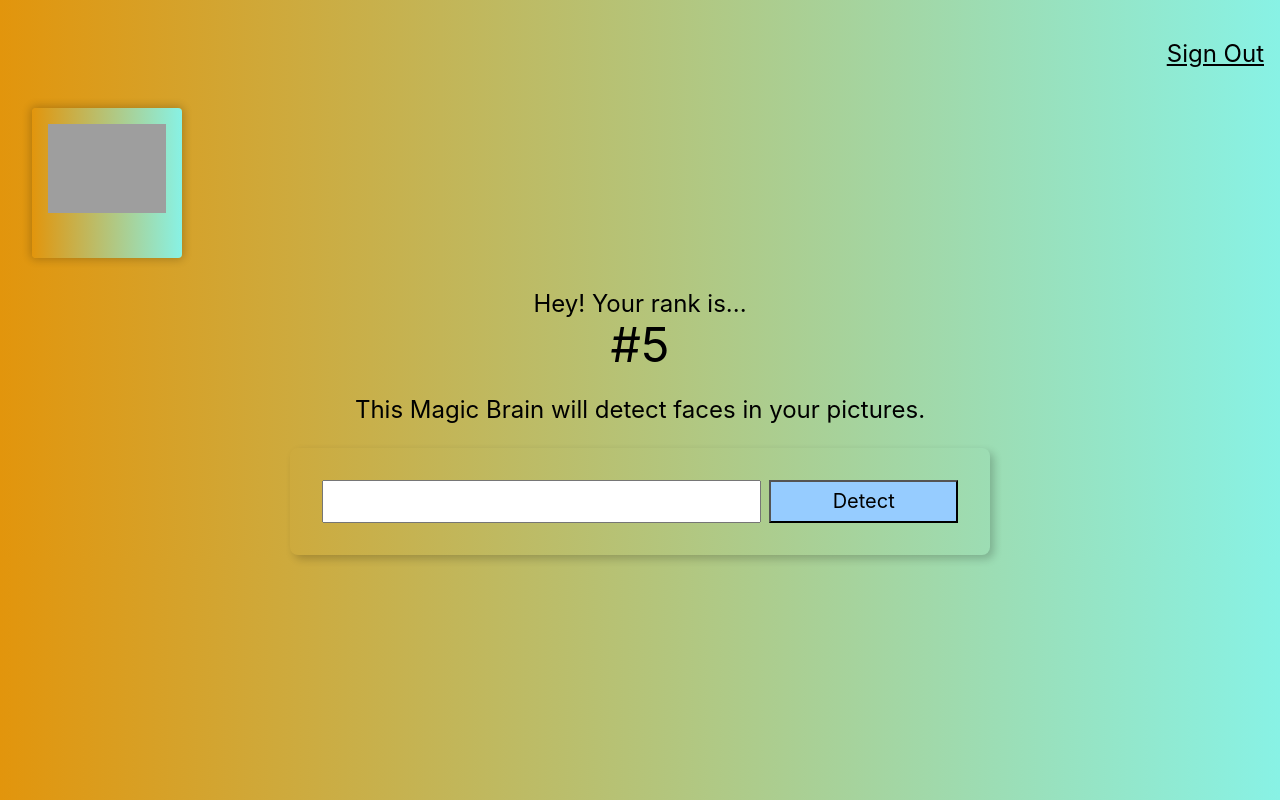
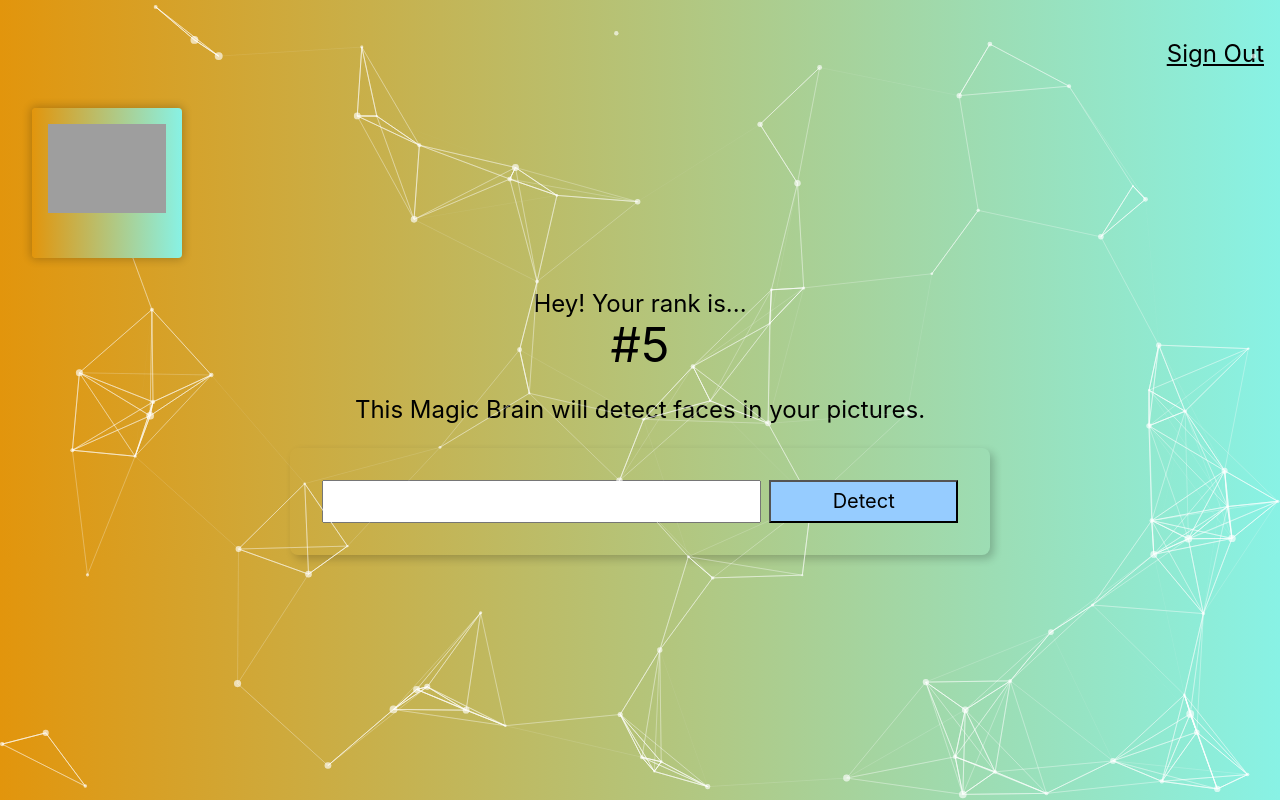
Before and after one commit to boycany/B-Joy, a React (Create React App) app: page / in a window 1280 px wide. Built offline with nearby package versions, Linux system fonts and the light colour scheme; grey boxes are pictures that could not be loaded.

Commit message:
particle background OK!

```diff
--- a/package.json
+++ b/package.json
@@ -11,6 +11,7 @@
     "react-parallax-tilt": "^1.5.81",
     "react-scripts": "4.0.3",
     "react-tilt": "^0.1.4",
+    "react-tsparticles": "^1.37.5",
     "tachyons": "^4.12.0",
     "web-vitals": "^1.1.2"
   },
--- a/src/App.js
+++ b/src/App.js
@@ -5,7 +5,47 @@ import ImageLinkForm from './component/ImageLinkForm/ImageLinkForm';
 import FaceRecognition from './component/FaceRecognition/FaceRecognition';
 import Rank from './component/Rank/Rank';
 import './App.css';
+import Particles from "react-tsparticles"
 
+const particlesOptions = {
+    particles: {
+          color: {
+            value: "#ffffff",
+          },
+          links: {
+            color: "#ffffff",
+            distance: 150,
+            enable: true,
+            opacity: 0.5,
+            width: 1,
+          },
+          move: {
+            direction: "none",
+            enable: true,
+            outMode: "bounce",
+            random: false,
+            speed: 2,
+            straight: false,
+          },
+          number: {
+            density: {
+              enable: true,
+              value_area: 800,
+            },
+            value: 80,
+          },
+          opacity: {
+            value: 0.4,
+          },
+          shape: {
+            type: "circle",
+          },
+          size: {
+            random: true,
+            value: 4,
+          }
+    }
+}
 
 class App extends Component {
   constructor(){
@@ -63,6 +103,7 @@ class App extends Component {
   render() {
         return (
             <div className="App">
+                <Particles params={particlesOptions} />
                 <Navigation />
                 <Logo />
                 <Rank />
```
Also changed, not shown: 1 other file (tests, documents, lock files or other folders).
